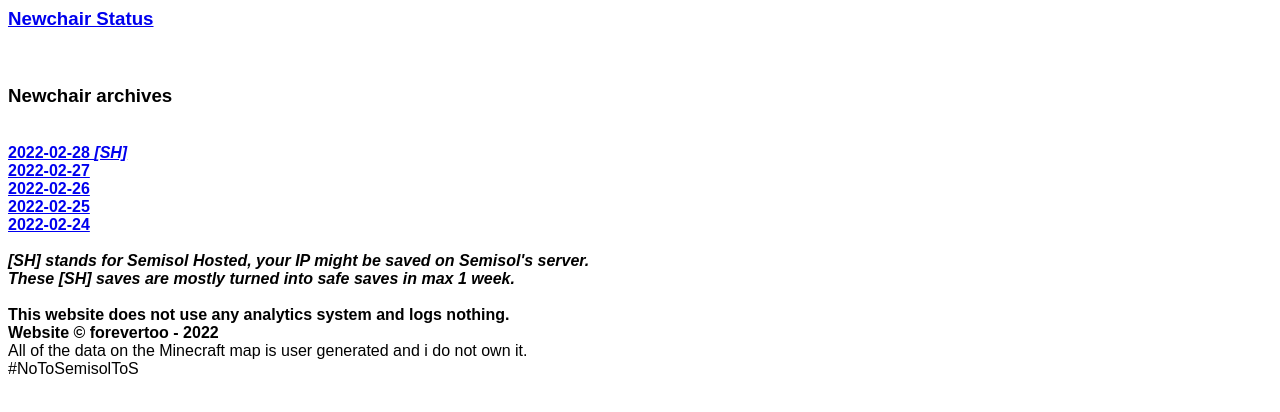
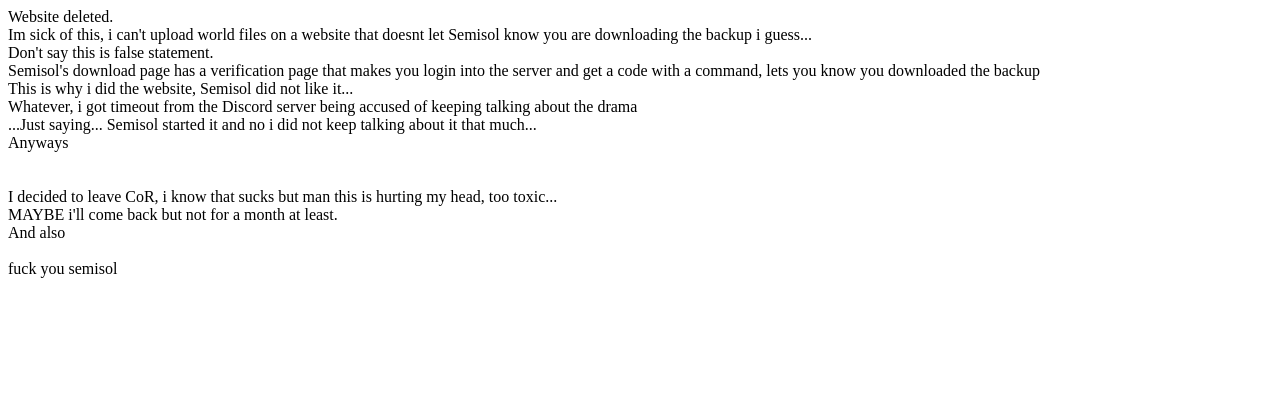
Before and after one commit to forevertoocat/newchair, a plain HTML site: page index.html in a window 1280 px wide. Drawn offline with Linux system fonts and the light colour scheme.

Commit message:
Update index.html

```diff
--- a/index.html
+++ b/index.html
@@ -1,41 +1 @@
-<title>Chair Network</title>
-
-<meta name="title" content="Chair Network">
-<meta name="description" content="">
-<meta name="theme-color" content="#4c20b0">
-<meta name="viewport" content="width=device-width, initial-scale=1.0">
-
-<meta property="og:type" content="website">
-<meta property="og:url" content="https://forevertoocat.github.io/newchair/">
-<meta property="og:title" content="Chair Network">
-<meta property="og:description" content="">
-<meta property="og:image" content="https://forevertoocat.github.io/newchair/semisol.png">
-
-<meta property="twitter:card" content="summary_large_image">
-<meta property="twitter:url" content="https://forevertoocat.github.io/newchair/">
-<meta property="twitter:title" content="Chair Network">
-<meta property="twitter:description" content="">
-<meta property="twitter:image" content="https://forevertoocat.github.io/newchair/semisol.png">
-
-<style>
-* {
-  font-family: Sans-Serif;
-}
-</style>
-<a href="https://stats.uptimerobot.com/w2xQDIvZ7g"><h3>Newchair Status</h3></a>
-<br>
-
-<h3>Newchair archives</h3>
-<br>
-<a href="https://mc.semisol.dev/2022-02-28T00:00:01Z.tgz.enc"><b>2022-02-28 <i>[SH]</i></b></a><br>
-<a href="https://drive.google.com/file/d/1OzM0J4aNgEdtWC12ITEqbEJXazrlwaq5/view?usp=sharing"><b>2022-02-27</b></a><br>
-<a href="https://drive.google.com/file/d/1lU_2kDLc7S4iMjYPEI0n98C50DKj8gyl/view?usp=sharing"><b>2022-02-26</b></a><br>
-<a href="https://drive.google.com/file/d/1lOh308YI1MDoUiUCUgd27dcV9fqLZetr/view?usp=sharing"><b>2022-02-25</b></a><br>
-<a href="https://drive.google.com/file/d/1XabrwMRErAlQFhSlBYZ08w5rofOllV1h/view?usp=sharing"><b>2022-02-24</b></a>
-
-<b><i><br><br>[SH] stands for Semisol Hosted, your IP <b>might</b> be saved on Semisol's server.
-<br>These [SH] saves are mostly turned into safe saves in max 1 week.</i><br>
-<br>This website does not use any analytics system and logs nothing.
-<br>Website © forevertoo - 2022</b>
-<br>All of the data on the Minecraft map is user generated and i do not own it.
-<br>#NoToSemisolToS
+Website deleted.<br>Im sick of this, i can't upload world files on a website that doesnt let Semisol know you are downloading the backup i guess...<br>Don't say this is false statement.<br>Semisol's download page has a verification page that makes you login into the server and get a code with a command, lets you know you downloaded the backup<br>This is why i did the website, Semisol did not like it...<br>Whatever, i got timeout from the Discord server being accused of keeping talking about the drama<br>...Just saying... Semisol started it and no i did not keep talking about it that much...<br>Anyways<br><br><br>I decided to leave CoR, i know that sucks but man this is hurting my head, too toxic...<br>MAYBE i'll come back but not for a month at least.<br>And also<br><br>fuck you semisol
```
